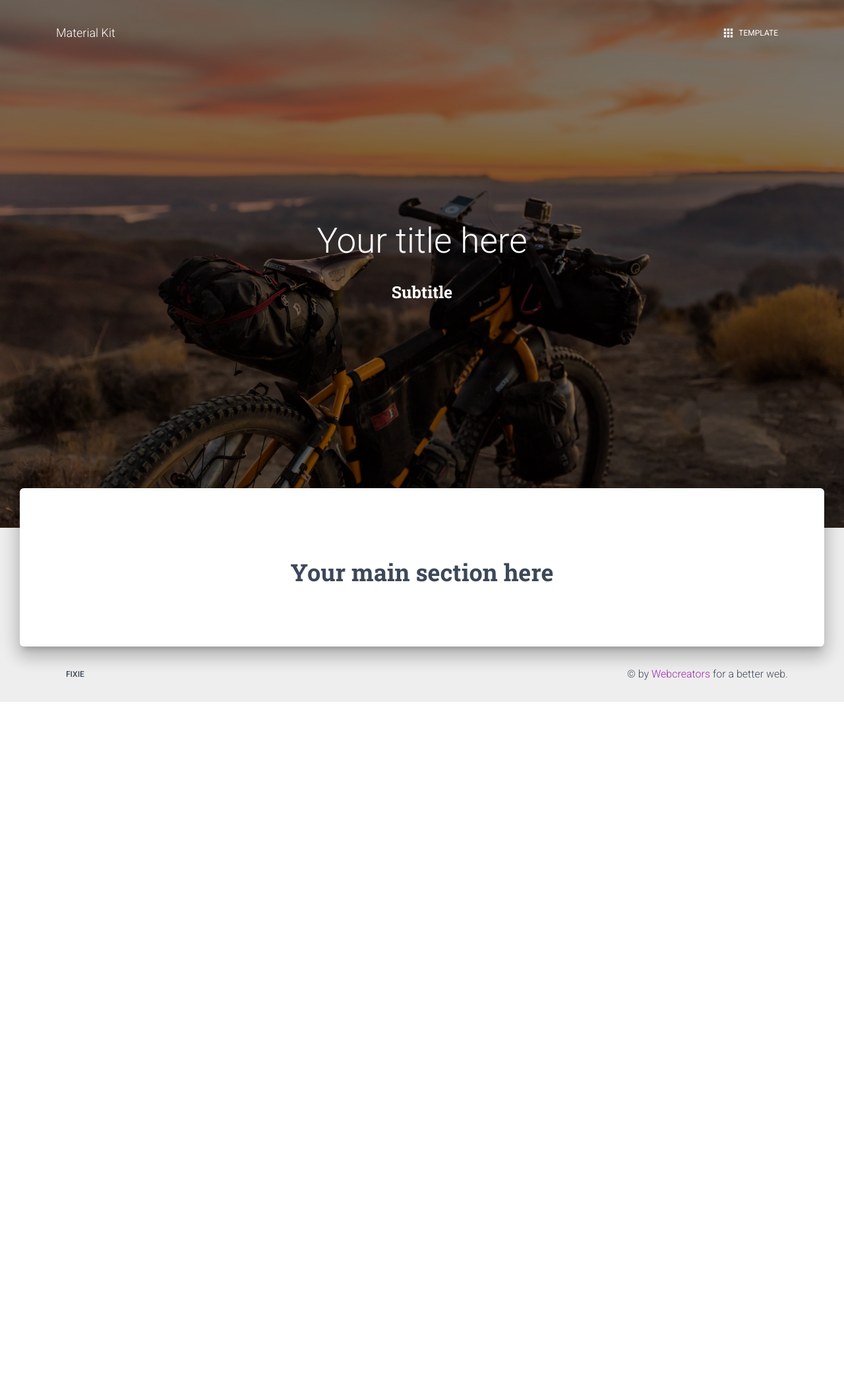
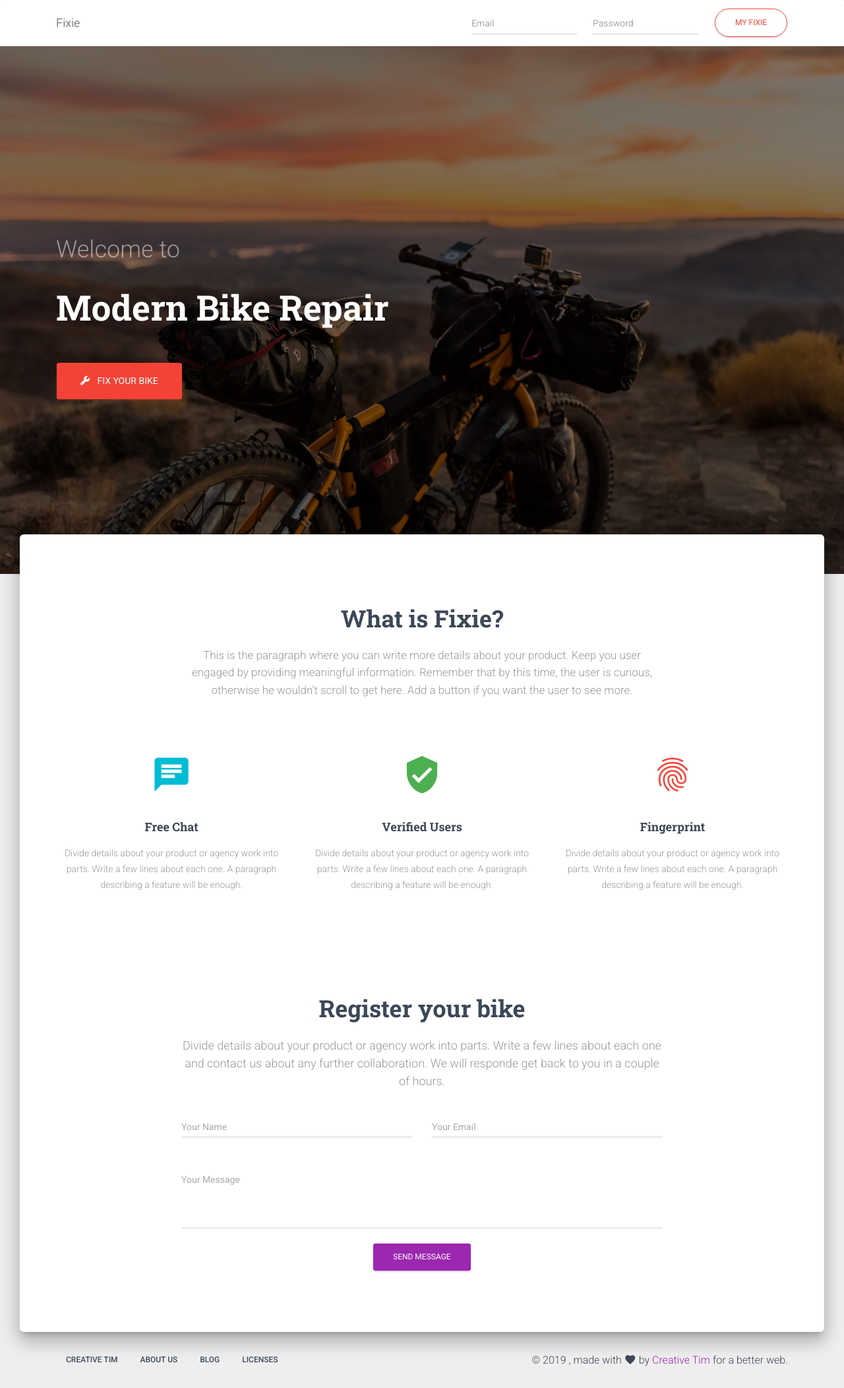
Before and after one commit to Mattymoo007/fixie-aalst, a PHP site: page / in a window 1280 px wide. Shown: the whole page at 66% size. Before the commit the page ends 1064 px from the top, so only its background shows below. Run offline with PHP 8.4, Linux system fonts and the light colour scheme; some libraries are stand-ins or nearby versions.

Commit message:
Front page

```diff
--- a/client/assets/css/main.min.css
+++ b/client/assets/css/main.min.css
@@ -1,2 +1,2 @@
-body{background-color:white}
+.page-header .container .row .brand{color:rgba(255,255,255,0.5)}
 /*# sourceMappingURL=main.min.css.map */
--- a/client/assets/css/scss/main.scss
+++ b/client/assets/css/scss/main.scss
@@ -1,3 +1,9 @@
-body {
-  background-color: white;
+.page-header {
+  .container {
+    .row {
+      .brand {
+        color: rgba(255, 255, 255, 0.5);
+      }
+    }
+  }
 }
--- /dev/null
+++ b/client/assets/js/imported/material-kit.js
@@ -0,0 +1,252 @@
+ //
+ // =========================================================
+ // * Material Kit - v2.0.6
+ // =========================================================
+ //
+ // * Product Page: https://www.creative-tim.com/product/material-kit
+ // * Copyright 2019 Creative Tim (http://www.creative-tim.com)
+ //   Licensed under MIT (https://github.com/creativetimofficial/material-kit/blob/master/LICENSE.md)
+ //
+ //
+ // =========================================================
+ //
+ // * The above copyright notice and this permission notice shall be included in all copies or substantial portions of the Software.
+
+var big_image;
+
+$(document).ready(function() {
+  BrowserDetect.init();
+
+  // Init Material scripts for buttons ripples, inputs animations etc, more info on the next link https://github.com/FezVrasta/bootstrap-material-design#materialjs
+  $('body').bootstrapMaterialDesign();
+
+  window_width = $(window).width();
+
+  $navbar = $('.navbar[color-on-scroll]');
+  scroll_distance = $navbar.attr('color-on-scroll') || 500;
+
+  $navbar_collapse = $('.navbar').find('.navbar-collapse');
+
+  //  Activate the Tooltips
+  $('[data-toggle="tooltip"], [rel="tooltip"]').tooltip();
+
+  // Activate Popovers
+  $('[data-toggle="popover"]').popover();
+
+  if ($('.navbar-color-on-scroll').length != 0) {
+    $(window).on('scroll', materialKit.checkScrollForTransparentNavbar);
+  }
+
+  materialKit.checkScrollForTransparentNavbar();
+
+  if (window_width >= 768) {
+    big_image = $('.page-header[data-parallax="true"]');
+    if (big_image.length != 0) {
+      $(window).on('scroll', materialKit.checkScrollForParallax);
+    }
+
+  }
+
+
+});
+
+$(document).on('click', '.navbar-toggler', function() {
+  $toggle = $(this);
+
+  if (materialKit.misc.navbar_menu_visible == 1) {
+    $('html').removeClass('nav-open');
+    materialKit.misc.navbar_menu_visible = 0;
+    $('#bodyClick').remove();
+    setTimeout(function() {
+      $toggle.removeClass('toggled');
+    }, 550);
+
+    $('html').removeClass('nav-open-absolute');
+  } else {
+    setTimeout(function() {
+      $toggle.addClass('toggled');
+    }, 580);
+
+
+    div = '<div id="bodyClick"></div>';
+    $(div).appendTo("body").click(function() {
+      $('html').removeClass('nav-open');
+
+      if ($('nav').hasClass('navbar-absolute')) {
+        $('html').removeClass('nav-open-absolute');
+      }
+      materialKit.misc.navbar_menu_visible = 0;
+      $('#bodyClick').remove();
+      setTimeout(function() {
+        $toggle.removeClass('toggled');
+      }, 550);
+    });
+
+    if ($('nav').hasClass('navbar-absolute')) {
+      $('html').addClass('nav-open-absolute');
+    }
+
+    $('html').addClass('nav-open');
+    materialKit.misc.navbar_menu_visible = 1;
+  }
+});
+
+materialKit = {
+  misc: {
+    navbar_menu_visible: 0,
+    window_width: 0,
+    transparent: true,
+    fixedTop: false,
+    navbar_initialized: false,
+    isWindow: document.documentMode || /Edge/.test(navigator.userAgent)
+  },
+
+  initFormExtendedDatetimepickers: function() {
+    $('.datetimepicker').datetimepicker({
+      icons: {
+        time: "fa fa-clock-o",
+        date: "fa fa-calendar",
+        up: "fa fa-chevron-up",
+        down: "fa fa-chevron-down",
+        previous: 'fa fa-chevron-left',
+        next: 'fa fa-chevron-right',
+        today: 'fa fa-screenshot',
+        clear: 'fa fa-trash',
+        close: 'fa fa-remove'
+      }
+    });
+  },
+
+  initSliders: function() {
+    // Sliders for demo purpose
+    var slider = document.getElementById('sliderRegular');
+
+    noUiSlider.create(slider, {
+      start: 40,
+      connect: [true, false],
+      range: {
+        min: 0,
+        max: 100
+      }
+    });
+
+    var slider2 = document.getElementById('sliderDouble');
+
+    noUiSlider.create(slider2, {
+      start: [20, 60],
+      connect: true,
+      range: {
+        min: 0,
+        max: 100
+      }
+    });
+  },
+
+  checkScrollForParallax: function() {
+    oVal = ($(window).scrollTop() / 3);
+    big_image.css({
+      'transform': 'translate3d(0,' + oVal + 'px,0)',
+      '-webkit-transform': 'translate3d(0,' + oVal + 'px,0)',
+      '-ms-transform': 'translate3d(0,' + oVal + 'px,0)',
+      '-o-transform': 'translate3d(0,' + oVal + 'px,0)'
+    });
+  },
+
+  checkScrollForTransparentNavbar: debounce(function() {
+    if ($(document).scrollTop() > scroll_distance) {
+      if (materialKit.misc.transparent) {
+        materialKit.misc.transparent = false;
+        $('.navbar-color-on-scroll').removeClass('navbar-transparent');
+      }
+    } else {
+      if (!materialKit.misc.transparent) {
+        materialKit.misc.transparent = true;
+        $('.navbar-color-on-scroll').addClass('navbar-transparent');
+      }
+    }
+  }, 17)
+};
+
+// Returns a function, that, as long as it continues to be invoked, will not
+// be triggered. The function will be called after it stops being called for
+// N milliseconds. If `immediate` is passed, trigger the function on the
+// leading edge, instead of the trailing.
+
+function debounce(func, wait, immediate) {
+  var timeout;
+  return function() {
+    var context = this,
+      args = arguments;
+    clearTimeout(timeout);
+    timeout = setTimeout(function() {
+      timeout = null;
+      if (!immediate) func.apply(context, args);
+    }, wait);
+    if (immediate && !timeout) func.apply(context, args);
+  };
+};
+
+var BrowserDetect = {
+  init: function() {
+    this.browser = this.searchString(this.dataBrowser) || "Other";
+    this.version = this.searchVersion(navigator.userAgent) || this.searchVersion(navigator.appVersion) || "Unknown";
+  },
+  searchString: function(data) {
+    for (var i = 0; i < data.length; i++) {
+      var dataString = data[i].string;
+      this.versionSearchString = data[i].subString;
+
+      if (dataString.indexOf(data[i].subString) !== -1) {
+        return data[i].identity;
+      }
+    }
+  },
+  searchVersion: function(dataString) {
+    var index = dataString.indexOf(this.versionSearchString);
+    if (index === -1) {
+      return;
+    }
+
+    var rv = dataString.indexOf("rv:");
+    if (this.versionSearchString === "Trident" && rv !== -1) {
+      return parseFloat(dataString.substring(rv + 3));
+    } else {
+      return parseFloat(dataString.substring(index + this.versionSearchString.length + 1));
+    }
+  },
+
+  dataBrowser: [{
+      string: navigator.userAgent,
+      subString: "Chrome",
+      identity: "Chrome"
+    },
+    {
+      string: navigator.userAgent,
+      subString: "MSIE",
+      identity: "Explorer"
+    },
+    {
+      string: navigator.userAgent,
+      subString: "Trident",
+      identity: "Explorer"
+    },
+    {
+      string: navigator.userAgent,
+      subString: "Firefox",
+      identity: "Firefox"
+    },
+    {
+      string: navigator.userAgent,
+      subString: "Safari",
+      identity: "Safari"
+    },
+    {
+      string: navigator.userAgent,
+      subString: "Opera",
+      identity: "Opera"
+    }
+  ]
+
+};
+
+var better_browser = '<div class="container"><div class="better-browser row"><div class="col-md-2"></div><div class="col-md-8"><h3>We are sorry but it looks like your Browser doesn\'t support our website Features. In order to get the full experience please download a new version of your favourite browser.</h3></div><div class="col-md-2"></div><br><div class="col-md-4"><a href="https://www.mozilla.org/ro/firefox/new/" class="btn btn-warning">Mozilla</a><br></div><div class="col-md-4"><a href="https://www.google.com/chrome/browser/desktop/index.html" class="btn ">Chrome</a><br></div><div class="col-md-4"><a href="http://windows.microsoft.com/en-us/internet-explorer/ie-11-worldwide-languages" class="btn">Internet Explorer</a><br></div><br><br><h4>Thank you!</h4></div></div>';
--- a/client/index.html
+++ b/client/index.html
@@ -1,52 +1,90 @@
 <!DOCTYPE html>
 <html lang="en">
-
   <head>
-    <title>Hello, world!</title>
+    <title>Fixie - Modern bike repair</title>
     <!-- Required meta tags -->
-    <meta charset="utf-8">
-    <meta content="width=device-width, initial-scale=1.0, maximum-scale=1.0, user-scalable=0" name="viewport" />
+    <meta charset="utf-8" />
+    <meta
+      content="width=device-width, initial-scale=1.0, maximum-scale=1.0, user-scalable=0"
+      name="viewport"
+    />
     <meta http-equiv="X-UA-Compatible" content="IE=edge,chrome=1" />
     <!--     Fonts and icons     -->
-    <link rel="stylesheet" type="text/css"
-        href="https://fonts.googleapis.com/css?family=Roboto:300,400,500,700|Roboto+Slab:400,700|Material+Icons" />
-    <link rel="stylesheet" href="https://maxcdn.bootstrapcdn.com/font-awesome/latest/css/font-awesome.min.css">
+    <link
+      rel="stylesheet"
+      type="text/css"
+      href="https://fonts.googleapis.com/css?family=Roboto:300,400,500,700|Roboto+Slab:400,700|Material+Icons"
+    />
+    <script
+      src="https://kit.fontawesome.com/173ddc1998.js"
+      crossorigin="anonymous"
+    ></script>
     <!-- Material Kit CSS -->
-    <link href="assets/css/imported/material-kit.min.css?v=2.0.6" rel="stylesheet" />
+    <link
+      href="assets/css/imported/material-kit.min.css?v=2.0.6"
+      rel="stylesheet"
+    />
+    <link href="assets/css/main.min.css" rel="stylesheet" />
   </head>
 
   <body>
-    <nav class="navbar navbar-color-on-scroll navbar-transparent fixed-top navbar-expand-lg" color-on-scroll="100">
+    <nav class="navbar navbar-expand-lg mb-0">
       <div class="container">
         <div class="navbar-translate">
-                <a class="navbar-brand" href="https://demos.creative-tim.com/material-kit/index.html">
-                    Material Kit </a>
-                <button class="navbar-toggler" type="button" data-toggle="collapse" aria-expanded="false"
-                    aria-label="Toggle navigation">
+          <a
+            class="navbar-brand"
+            href="https://demos.creative-tim.com/material-kit/index.html"
+          >
+            Fixie
+          </a>
+          <button
+            class="navbar-toggler"
+            type="button"
+            data-toggle="collapse"
+            aria-expanded="false"
+            aria-label="Toggle navigation"
+          >
             <span class="sr-only">Toggle navigation</span>
             <span class="navbar-toggler-icon"></span>
             <span class="navbar-toggler-icon"></span>
             <span class="navbar-toggler-icon"></span>
           </button>
         </div>
-            <div class="collapse navbar-collapse">
-                <ul class="navbar-nav ml-auto">
-                    <li class="nav-item">
-                        <a href="#" class="nav-link">
-                            <i class="material-icons">apps</i> Template
-                        </a>
-                    </li>
-                </ul>
+        <form class="form-inline ml-auto">
+          <div class="form-group no-border has-danger">
+            <input type="text" class="form-control mr-4" placeholder="Email" />
           </div>
+          <div class="form-group no-border has-danger">
+            <input
+              type="text"
+              class="form-control mr-4"
+              placeholder="Password"
+            />
+          </div>
+          <button type="submit" class="btn btn-outline-danger btn-round">
+            my fixie
+          </button>
+        </form>
       </div>
     </nav>
-    <div class="page-header header-filter" data-parallax="true" style="background-image: url('assets/img/bike.jpg')">
+    <div
+      class="page-header header-filter"
+      style="background-image: url('assets/img/bike.jpg')"
+    >
       <div class="container">
         <div class="row">
-                <div class="col-md-8 ml-auto mr-auto">
-                    <div class="brand text-center">
-                        <h1>Your title here</h1>
-                        <h3 class="title text-center">Subtitle</h3>
+          <div class="col-md-8">
+            <div class="brand">
+              <h2>Welcome to</h2>
+              <h1 class="title">Modern Bike Repair</h1>
+              <br />
+              <a
+                href="pages/repairform.html"
+                target="_blank"
+                class="btn btn-danger btn-raised btn-lg"
+              >
+                <i class="fas fa-wrench mr-2"></i> Fix your bike
+              </a>
             </div>
           </div>
         </div>
@@ -55,7 +93,108 @@
     <div class="main main-raised">
       <div class="container">
         <div class="section text-center">
-                <h2 class="title">Your main section here</h2>
+          <div class="row">
+            <div class="col-md-8 ml-auto mr-auto">
+              <h2 class="title">What is Fixie?</h2>
+              <h5 class="description">
+                This is the paragraph where you can write more details about
+                your product. Keep you user engaged by providing meaningful
+                information. Remember that by this time, the user is curious,
+                otherwise he wouldn&apos;t scroll to get here. Add a button if
+                you want the user to see more.
+              </h5>
+            </div>
+          </div>
+          <div class="features">
+            <div class="row">
+              <div class="col-md-4">
+                <div class="info">
+                  <div class="icon icon-info">
+                    <i class="material-icons">chat</i>
+                  </div>
+                  <h4 class="info-title">Free Chat</h4>
+                  <p>
+                    Divide details about your product or agency work into parts.
+                    Write a few lines about each one. A paragraph describing a
+                    feature will be enough.
+                  </p>
+                </div>
+              </div>
+              <div class="col-md-4">
+                <div class="info">
+                  <div class="icon icon-success">
+                    <i class="material-icons">verified_user</i>
+                  </div>
+                  <h4 class="info-title">Verified Users</h4>
+                  <p>
+                    Divide details about your product or agency work into parts.
+                    Write a few lines about each one. A paragraph describing a
+                    feature will be enough.
+                  </p>
+                </div>
+              </div>
+              <div class="col-md-4">
+                <div class="info">
+                  <div class="icon icon-danger">
+                    <i class="material-icons">fingerprint</i>
+                  </div>
+                  <h4 class="info-title">Fingerprint</h4>
+                  <p>
+                    Divide details about your product or agency work into parts.
+                    Write a few lines about each one. A paragraph describing a
+                    feature will be enough.
+                  </p>
+                </div>
+              </div>
+            </div>
+          </div>
+        </div>
+        <div class="section section-contacts pt-2">
+          <div class="row">
+            <div class="col-md-8 ml-auto mr-auto">
+              <h2 class="text-center title">Register your bike</h2>
+              <h4 class="text-center description">
+                Divide details about your product or agency work into parts.
+                Write a few lines about each one and contact us about any
+                further collaboration. We will responde get back to you in a
+                couple of hours.
+              </h4>
+              <form class="contact-form">
+                <div class="row">
+                  <div class="col-md-6">
+                    <div class="form-group">
+                      <label class="bmd-label-floating">Your Name</label>
+                      <input type="email" class="form-control" />
+                    </div>
+                  </div>
+                  <div class="col-md-6">
+                    <div class="form-group">
+                      <label class="bmd-label-floating">Your Email</label>
+                      <input type="email" class="form-control" />
+                    </div>
+                  </div>
+                </div>
+                <div class="form-group">
+                  <label for="exampleMessage" class="bmd-label-floating"
+                    >Your Message</label
+                  >
+                  <textarea
+                    type="email"
+                    class="form-control"
+                    rows="4"
+                    id="exampleMessage"
+                  ></textarea>
+                </div>
+                <div class="row">
+                  <div class="col-md-4 ml-auto mr-auto text-center">
+                    <button class="btn btn-primary btn-raised">
+                      Send Message
+                    </button>
+                  </div>
+                </div>
+              </form>
+            </div>
+          </div>
         </div>
       </div>
     </div>
@@ -64,19 +203,58 @@
         <nav class="float-left">
           <ul>
             <li>
-                        <a href="https://www.creative-tim.com/">
-                            Fixie
+              <a href="https://www.creative-tim.com">
+                Creative Tim
+              </a>
+            </li>
+            <li>
+              <a href="https://creative-tim.com/presentation">
+                About Us
+              </a>
+            </li>
+            <li>
+              <a href="http://blog.creative-tim.com">
+                Blog
+              </a>
+            </li>
+            <li>
+              <a href="https://www.creative-tim.com/license">
+                Licenses
               </a>
             </li>
           </ul>
         </nav>
         <div class="copyright float-right">
           &copy;
-                by
-                <a href="https://www.creative-tim.com/" target="blank">Webcreators</a> for a better web.
+          <script>
+            document.write(new Date().getFullYear());
+          </script>
+          , made with <i class="material-icons">favorite</i> by
+          <a href="https://www.creative-tim.com" target="_blank"
+            >Creative Tim</a
+          >
+          for a better web.
         </div>
       </div>
     </footer>
+
+    <!-- Core JS -->
+    <script
+      src="assets/js/imported/core/jquery.min.js"
+      type="text/javascript"
+    ></script>
+    <script
+      src="assets/js/imported/core/popper.min.js"
+      type="text/javascript"
+    ></script>
+    <script
+      src="assets/js/imported/core/bootstrap-material-design.min.js"
+      type="text/javascript"
+    ></script>
+    <!-- Imported JS -->
+    <script
+      src="assets/js/imported/material-kit.js"
+      type="text/javascript"
+    ></script>
   </body>
-
 </html>
```
Also changed, not shown: client/assets/js/imported/material-kit.min.js (deleted), 2 other files. Lines whose indentation alone changed are shown as unchanged.
